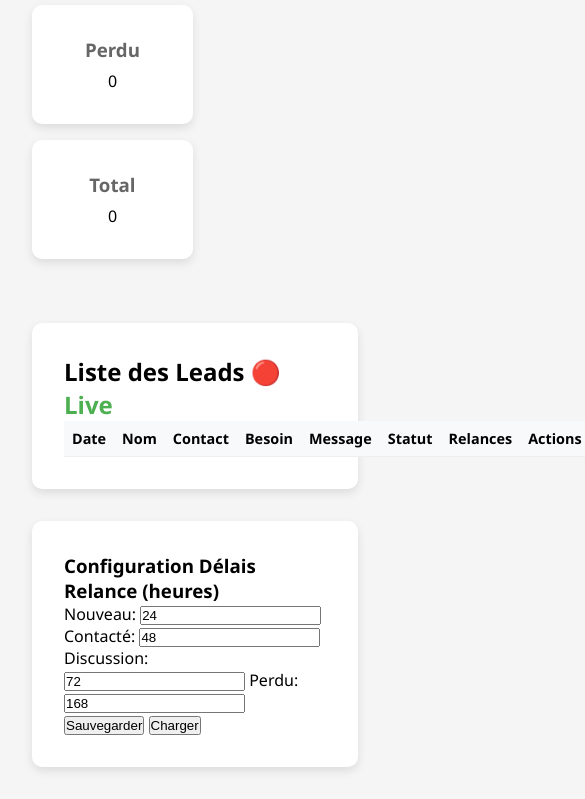
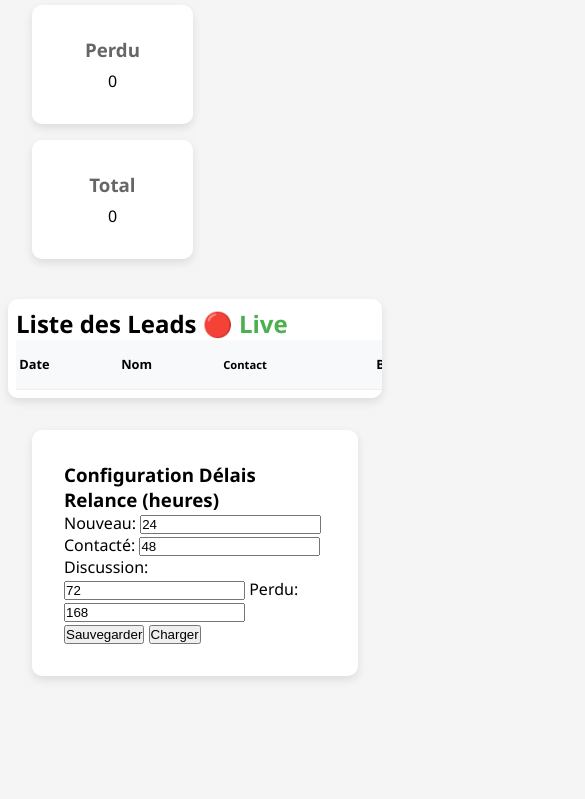
Before and after one commit to niangmamath/assurance_sante, a plain HTML site: page frontend/dashboard/index.html in a window 390 px wide. Shown: the part 657-1456 px from the top of the page, 585 px wide, since content can reach past the window. After the commit the page ends 1365 px from the top, so only its background shows below. Drawn offline with nearby package versions, Linux system fonts and the light colour scheme; no server answers.

Commit message:
Responsive leads table: desktop no scroll, mobile scroll, full messages

```diff
--- a/frontend/dashboard/index.html
+++ b/frontend/dashboard/index.html
@@ -59,7 +59,9 @@
 
     <section class="leads-section">
       <h2>Liste des Leads <span id="liveIndicator">🔴 Live</span></h2>
-      <table id="leadsTable">
+      <div class="table-wrapper">
+        <table id="leadsTable">
+
         <thead>
           <tr>
             <th>Date</th>
@@ -75,6 +77,8 @@
         <tbody id="leadsBody">
         </tbody>
       </table>
+      </div>
+
     </section>
 
     <section class="admin-section">
--- a/frontend/dashboard/script.js
+++ b/frontend/dashboard/script.js
@@ -32,7 +32,8 @@ function displayLeads(leads) {
       <td>${lead.nom}</td>
       <td>${lead.telephone || ''}<br>${lead.email}</td>
       <td>${lead.type_besoin}</td>
-      <td>${lead.message.substring(0, 50)}...</td>
+      <td title="${lead.message}">${lead.message}</td>
+
       <td>
         <select onchange="updateStatut('${lead._id}', this.value)" class="status-select">
           <option value="nouveau" ${lead.statut === 'nouveau' ? 'selected' : ''}>Nouveau</option>
--- a/frontend/dashboard/style.css
+++ b/frontend/dashboard/style.css
@@ -107,11 +107,63 @@ nav { display: flex; justify-content: space-between; padding: 1rem 2rem; backgro
 
 .stat-card h3 { color: #666; margin-bottom: 0.5rem; }
 
-.leads-section { background: white; margin: 2rem; padding: 2rem; border-radius: 10px; box-shadow: 0 4px 10px rgba(0,0,0,0.1); }
+.leads-section {
+  background: white;
+  margin: 1rem;
+  padding: 1rem;
+  border-radius: 10px;
+  box-shadow: 0 4px 10px rgba(0,0,0,0.1);
+  overflow-x: auto;
+}
 
-#leadsTable { width: 100%; border-collapse: collapse; }
+.table-wrapper {
+  overflow-x: auto;
+  min-width: 850px;
+}
 
-th, td { padding: 1rem; text-align: left; border-bottom: 1px solid #eee; }
+
+#leadsTable {
+  width: 100%;
+  table-layout: fixed;
+  border-collapse: collapse;
+  word-wrap: break-word;
+}
+
+
+#leadsTable {
+  width: 100%;
+  table-layout: fixed;
+  border-collapse: collapse;
+  word-break: break-word;
+}
+
+
+th, td {
+  padding: 0.5rem 0.3rem;
+  text-align: left;
+  border-bottom: 1px solid #eee;
+  font-size: 0.9rem;
+}
+
+th:nth-child(1), td:nth-child(1) { width: 10%; min-width: 120px; } /* Date */
+th:nth-child(2), td:nth-child(2) { width: 12%; min-width: 100px; } /* Nom */
+th:nth-child(3), td:nth-child(3) { width: 15%; min-width: 140px; } /* Contact */
+th:nth-child(4), td:nth-child(4) { width: 12%; min-width: 110px; } /* Besoin */
+th:nth-child(5), td:nth-child(5) { width: 25%; } /* Message */
+th:nth-child(6), td:nth-child(6) { width: 10%; min-width: 80px; } /* Statut */
+th:nth-child(7), td:nth-child(7) { width: 8%; min-width: 60px; } /* Relances */
+th:nth-child(8), td:nth-child(8) { width: 8%; min-width: 80px; } /* Actions */
+
+
+th:nth-child(1), td:nth-child(1) { width: 12%; } /* Date */
+th:nth-child(2), td:nth-child(2) { width: 12%; } /* Nom */
+th:nth-child(3), td:nth-child(3) { width: 18%; } /* Contact */
+th:nth-child(4), td:nth-child(4) { width: 15%; } /* Besoin */
+th:nth-child(5), td:nth-child(5) { width: 20%; } /* Message */
+th:nth-child(6), td:nth-child(6) { width: 10%; } /* Statut */
+th:nth-child(7), td:nth-child(7) { width: 8%; } /* Relances */
+th:nth-child(8), td:nth-child(8) { width: 5%; } /* Actions */
+
 
 th { background: #f8f9fa; font-weight: bold; }
 
@@ -119,7 +171,17 @@ th { background: #f8f9fa; font-weight: bold; }
 
 @keyframes highlight { 0% { background: #c8e6c9; } 100% { background: transparent; } }
 
-.relance-btn { background: #ff9800; color: white; border: none; padding: 0.5rem 1rem; border-radius: 5px; cursor: pointer; }
+.relance-btn {
+  background: #ff9800;
+  color: white;
+  border: none;
+  padding: 0.4rem 0.6rem;
+  border-radius: 4px;
+  cursor: pointer;
+  font-size: 0.8rem;
+  white-space: nowrap;
+}
+
 
 .relance-btn:hover { background: #f57c00; }
 
@@ -136,13 +198,15 @@ th { background: #f8f9fa; font-weight: bold; }
 .status.perdu { background: #f44336; color: white; }
 
 .status-select {
-  padding: 0.3rem 0.5rem;
-  border-radius: 5px;
+  padding: 0.2rem 0.4rem;
+  border-radius: 4px;
   border: 1px solid #ddd;
   background: white;
-  font-size: 0.8rem;
-  min-width: 100px;
+  font-size: 0.75rem;
+  min-width: 75px;
+  max-width: 75px;
 }
+
 
 .admin-section { background: white; margin: 2rem; padding: 2rem; border-radius: 10px; box-shadow: 0 4px 10px rgba(0,0,0,0.1); }
 
@@ -150,6 +214,7 @@ th { background: #f8f9fa; font-weight: bold; }
 
 @media (max-width: 768px) {
   .stats { flex-direction: column; }
-  #leadsTable { font-size: 0.9rem; }
-  th, td { padding: 0.5rem; }
+  .leads-section { margin: 0.5rem; padding: 0.5rem; }
+  th, td { padding: 0.4rem 0.2rem; font-size: 0.8rem; }
+  th:nth-child(3), td:nth-child(3) { font-size: 0.7rem; }
 }
```
